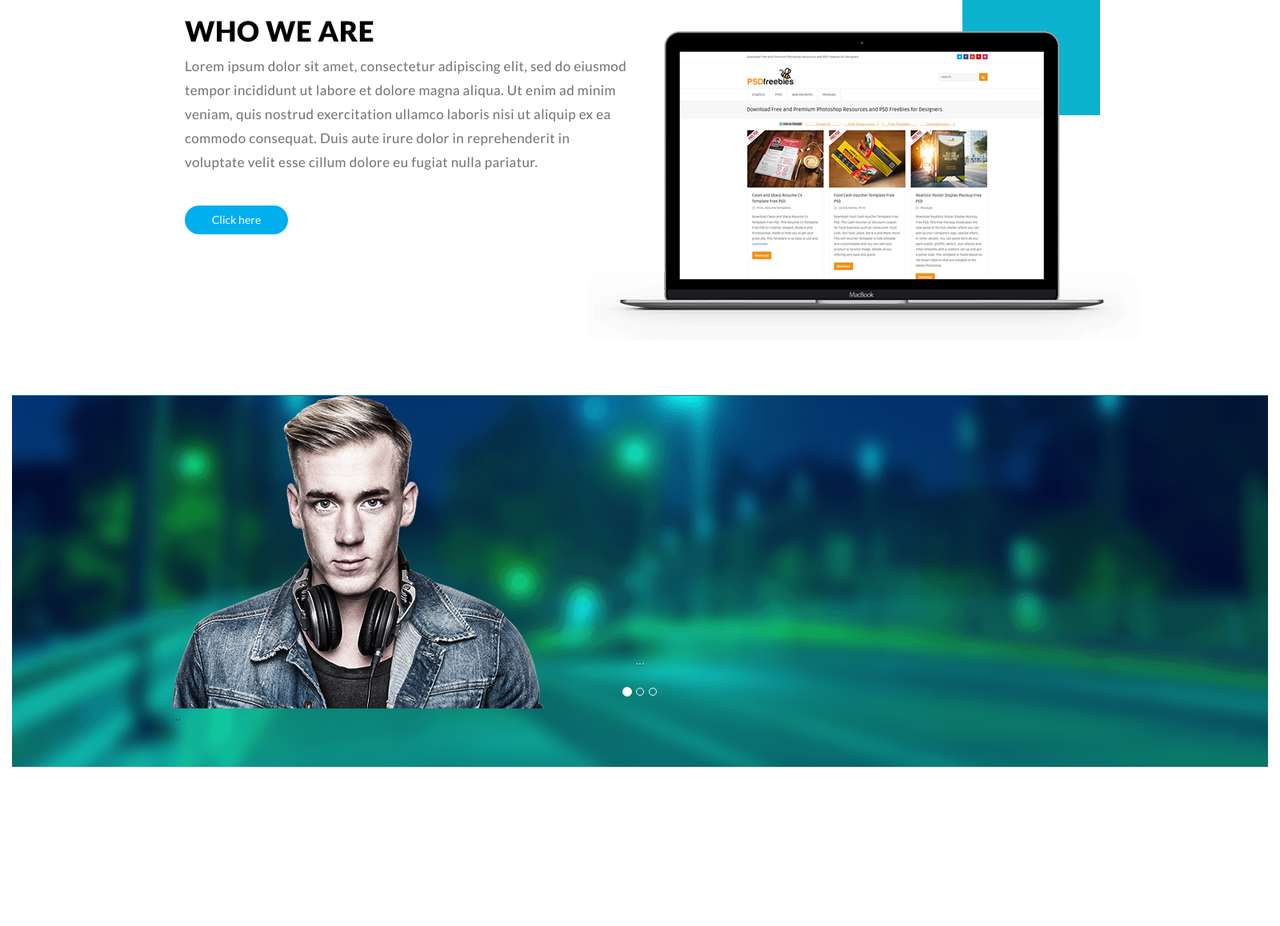
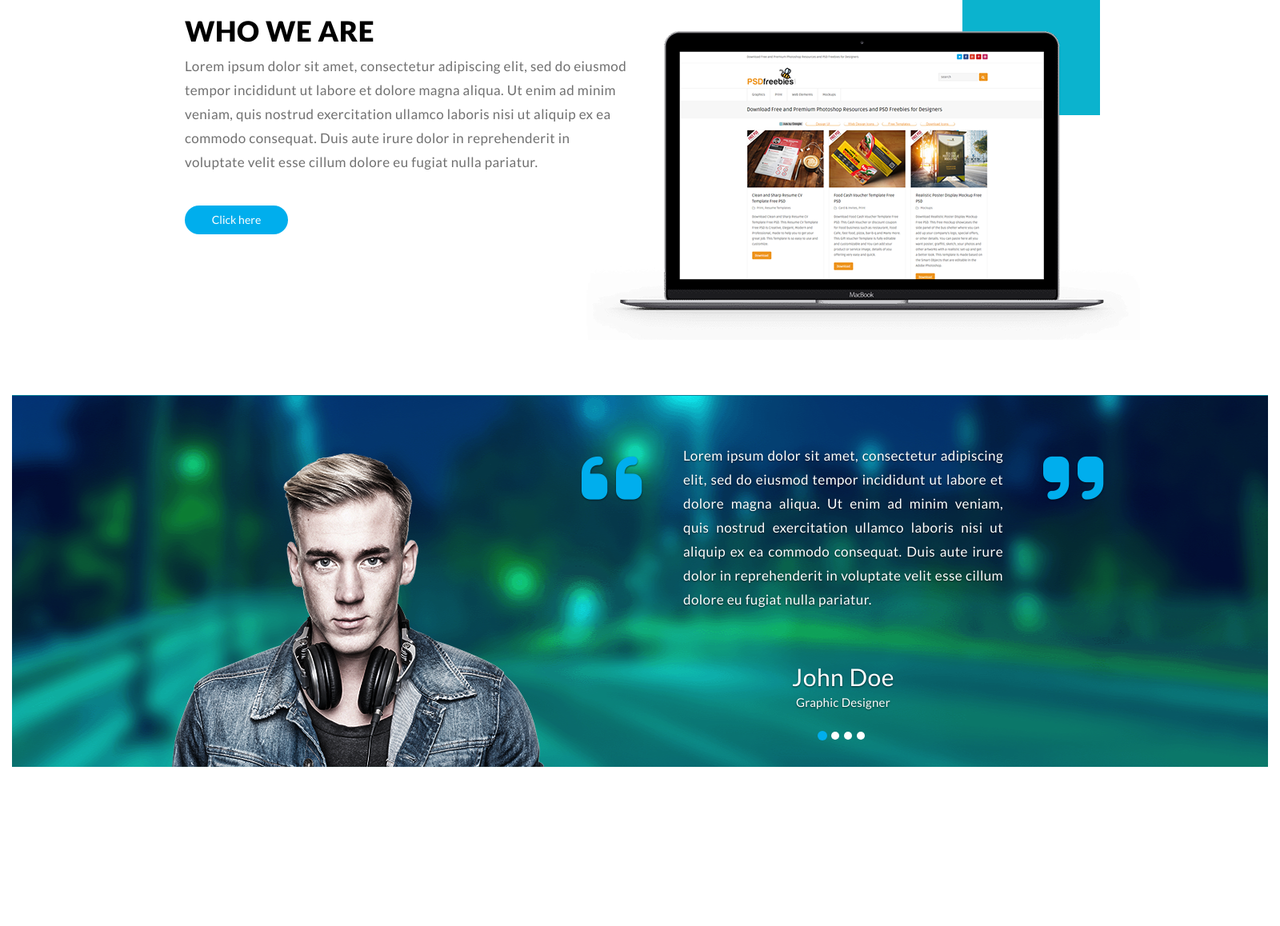
Before and after one commit to Jhon-Mosk/Portfolio, a PHP site: page / in a window 1600 px wide. Shown: the part 741-1899 px from the top of the page at 80% size. Run offline with PHP 8.4, Linux system fonts and the light colour scheme; some libraries are stand-ins or nearby versions.

Commit message:
Section specialist opinion complete

```diff
--- a/Creative Agency Website/index.html
+++ b/Creative Agency Website/index.html
@@ -6,6 +6,7 @@
     <meta name="viewport" content="width=device-width, initial-scale=1.0">
     <meta http-equiv="X-UA-Compatible" content="ie=edge">
     <link href="https://fonts.googleapis.com/css?family=Lato:400,700,900&display=swap" rel="stylesheet">
+    <script src="https://kit.fontawesome.com/626783f830.js"></script>
     <link rel="stylesheet" href="https://stackpath.bootstrapcdn.com/bootstrap/3.4.1/css/bootstrap.min.css" integrity="sha384-HSMxcRTRxnN+Bdg0JdbxYKrThecOKuH5zCYotlSAcp1+c8xmyTe9GYg1l9a69psu" crossorigin="anonymous">
     <link rel="stylesheet" href="styles/style.css">
     <title>Creative Agency Website</title>
@@ -55,33 +56,68 @@
         <section class="specialist-opinion">
             <div id="carousel-example-generic" class="carousel slide" data-ride="carousel">
                 <!-- Indicators -->
-                <ol class="carousel-indicators">
+                <ol class="carousel-indicators is-position-carousel-indicators">
                   <li data-target="#carousel-example-generic" data-slide-to="0" class="active"></li>
                   <li data-target="#carousel-example-generic" data-slide-to="1"></li>
                   <li data-target="#carousel-example-generic" data-slide-to="2"></li>
+                  <li data-target="#carousel-example-generic" data-slide-to="3"></li>
                 </ol>
 
                 <!-- Wrapper for slides -->
-                <div class="carousel-inner" role="listbox">
+                <div class="carousel-inner is-bias-image" role="listbox">
                   <div class="item active">
-                    <img src="images/carousel3.png" alt="...">
-                    <div class="carousel-caption">
-                      ...
+                    <img src="images/carousel3.png" alt="John Doe">
+                    <div class="carousel-caption is-bias-caption carousel-caption-style">
+                      <i class="fas fa-quote-left carousel-quotes"></i>
+                      <p>Lorem ipsum dolor sit amet, consectetur adipiscing elit, sed do eiusmod tempor incididunt ut labore et dolore magna aliqua. Ut enim ad minim veniam, quis nostrud exercitation ullamco laboris nisi ut aliquip ex ea commodo consequat. Duis aute irure dolor in reprehenderit in voluptate velit esse cillum dolore eu fugiat nulla pariatur.</p>
+                      <i class="fas fa-quote-right carousel-quotes"></i>
+                      <div></div>
+                        <div class="signature">
+                          <span class="author">John Doe</span>
+                          <span class="position">Graphic Designer</span>
+                        </div>
                     </div>
                   </div>
                   <div class="item">
-                    <img src="images/carousel2.png" alt="...">
-                    <div class="carousel-caption">
-                      ...
-                    </div>
+                    <img src="images/carousel2.png" alt="John Smith">
+                    <div class="carousel-caption is-bias-caption carousel-caption-style">
+                        <i class="fas fa-quote-left carousel-quotes"></i>
+                        <p>Lorem ipsum dolor sit amet, consectetur adipiscing elit, sed do eiusmod tempor incididunt ut labore et dolore magna aliqua. Ut enim ad minim veniam, quis nostrud exercitation ullamco laboris nisi ut aliquip ex ea commodo consequat. Duis aute irure dolor in reprehenderit in voluptate velit esse cillum dolore eu fugiat nulla pariatur.</p>
+                        <i class="fas fa-quote-right carousel-quotes"></i>
+                        <div></div>
+                          <div class="signature">
+                            <span class="author">John Smith</span>
+                            <span class="position">Developer</span>
+                          </div>
+                      </div>
                   </div>
                   <div class="item">
-                    <img src="images/carousel1.png" alt="...">
-                    <div class="carousel-caption">
-                      ...
-                    </div>
+                    <img src="images/carousel1.png" alt="Jane Doe">
+                    <div class="carousel-caption is-bias-caption carousel-caption-style">
+                        <i class="fas fa-quote-left carousel-quotes"></i>
+                        <p>Lorem ipsum dolor sit amet, consectetur adipiscing elit, sed do eiusmod tempor incididunt ut labore et dolore magna aliqua. Ut enim ad minim veniam, quis nostrud exercitation ullamco laboris nisi ut aliquip ex ea commodo consequat. Duis aute irure dolor in reprehenderit in voluptate velit esse cillum dolore eu fugiat nulla pariatur.</p>
+                        <i class="fas fa-quote-right carousel-quotes"></i>
+                        <div></div>
+                          <div class="signature">
+                            <span class="author">Jane Doe</span>
+                            <span class="position">Designer</span>
+                          </div>
+                      </div>
                   </div>
-                  ...
+                  <div class="item">
+                    <img src="images/carousel4.png" alt="Jhon Mosk">
+                    <div class="carousel-caption is-bias-caption carousel-caption-style">
+                        <i class="fas fa-quote-left carousel-quotes"></i>
+                        <p>Lorem ipsum dolor sit amet, consectetur adipiscing elit, sed do eiusmod tempor incididunt ut labore et dolore magna aliqua. Ut enim ad minim veniam, quis nostrud exercitation ullamco laboris nisi ut aliquip ex ea commodo consequat. Duis aute irure dolor in reprehenderit in voluptate velit esse cillum dolore eu fugiat nulla pariatur.</p>
+                        <i class="fas fa-quote-right carousel-quotes"></i>
+                        <div></div>
+                          <div class="signature">
+                            <span class="author">Jhon Mosk</span>
+                            <span class="position">Web Developer</span>
+                          </div>
+                      </div>
+                  </div>
+
                 </div>
               </div>
         </section>
--- a/Creative Agency Website/styles/style.css
+++ b/Creative Agency Website/styles/style.css
@@ -148,3 +148,52 @@ body {
   background-blend-mode: overlay;
   padding: 0 200px 0 200px;
 }
+.specialist-opinion .is-bias-image {
+  top: 66px;
+}
+.specialist-opinion .is-bias-caption {
+  top: 50px;
+}
+.specialist-opinion .is-position-carousel-indicators {
+  top: 417px;
+  left: 837px;
+}
+.specialist-opinion .carousel-indicators li {
+  background-color: #ffffff;
+  border: none;
+}
+.specialist-opinion .carousel-indicators .active {
+  background-color: #00aeed;
+  border: none;
+}
+.specialist-opinion .carousel-caption-style {
+  display: grid;
+  grid-template-columns: 117px 400px 117px;
+  grid-gap: 30px;
+  font-family: 'Lato', sans-serif;
+  position: absolute;
+  left: 492px;
+  top: -25px;
+}
+.specialist-opinion .carousel-caption-style .carousel-quotes {
+  width: 117px;
+  height: 86px;
+  color: #00aeed;
+  font-size: 8.6rem;
+  letter-spacing: 1.8px;
+}
+.specialist-opinion .carousel-caption-style p {
+  font-size: 17px;
+  line-height: 30px;
+  letter-spacing: 0.42px;
+  text-align: justify;
+}
+.specialist-opinion .carousel-caption-style .signature .author {
+  display: block;
+  font-size: 30px;
+  letter-spacing: 0.48px;
+}
+.specialist-opinion .carousel-caption-style .signature .position {
+  font-size: 15px;
+  letter-spacing: 0.24px;
+}
--- a/Creative Agency Website/styles/style.less
+++ b/Creative Agency Website/styles/style.less
@@ -16,7 +16,6 @@ body {
 
 
     header {
-        // height: 620px;
         position: relative;
 
         nav {
@@ -171,4 +170,68 @@ body {
     background-color: #088298;
     background-blend-mode: overlay;
     padding: 0 200px 0 200px;
+
+    .is-bias-image {
+        top: 66px;
+    }
+
+    .is-bias-caption {
+        top: 50px;
+    }
+
+    .is-position-carousel-indicators {
+        top: 417px;
+        left: 837px;
+    }
+
+    .carousel-indicators {
+
+        li {
+        background-color: #ffffff;
+        border: none;
+        }
+
+        .active{
+        background-color: #00aeed;
+        border: none;
+        }
+    }
+
+    .carousel-caption-style {
+        display: grid;
+        grid-template-columns: 117px 400px 117px;
+        grid-gap: 30px;
+        font-family: 'Lato', sans-serif;
+        position: absolute;
+        left: 492px;
+        top: -25px;
+
+        .carousel-quotes {
+            width: 117px;
+            height: 86px;
+            color: #00aeed;
+            font-size: 8.6rem;
+            letter-spacing: 1.8px;
+        }
+
+        p {
+            font-size: 17px;
+            line-height: 30px;
+            letter-spacing: 0.42px;
+            text-align: justify;
+        }
+
+        .signature {
+            .author {
+                display: block;
+                font-size: 30px;
+                letter-spacing: 0.48px;
+            }
+
+            .position {
+                font-size: 15px;
+                letter-spacing: 0.24px;
+            }
+        }
+    }
 }
```
Also changed, not shown: Creative Agency Website/fonts/TimesNewRomanPS-BoldItalicMT.otf (added), Creative Agency Website/images/carousel3.png, Creative Agency Website/images/carousel4.png (added).
